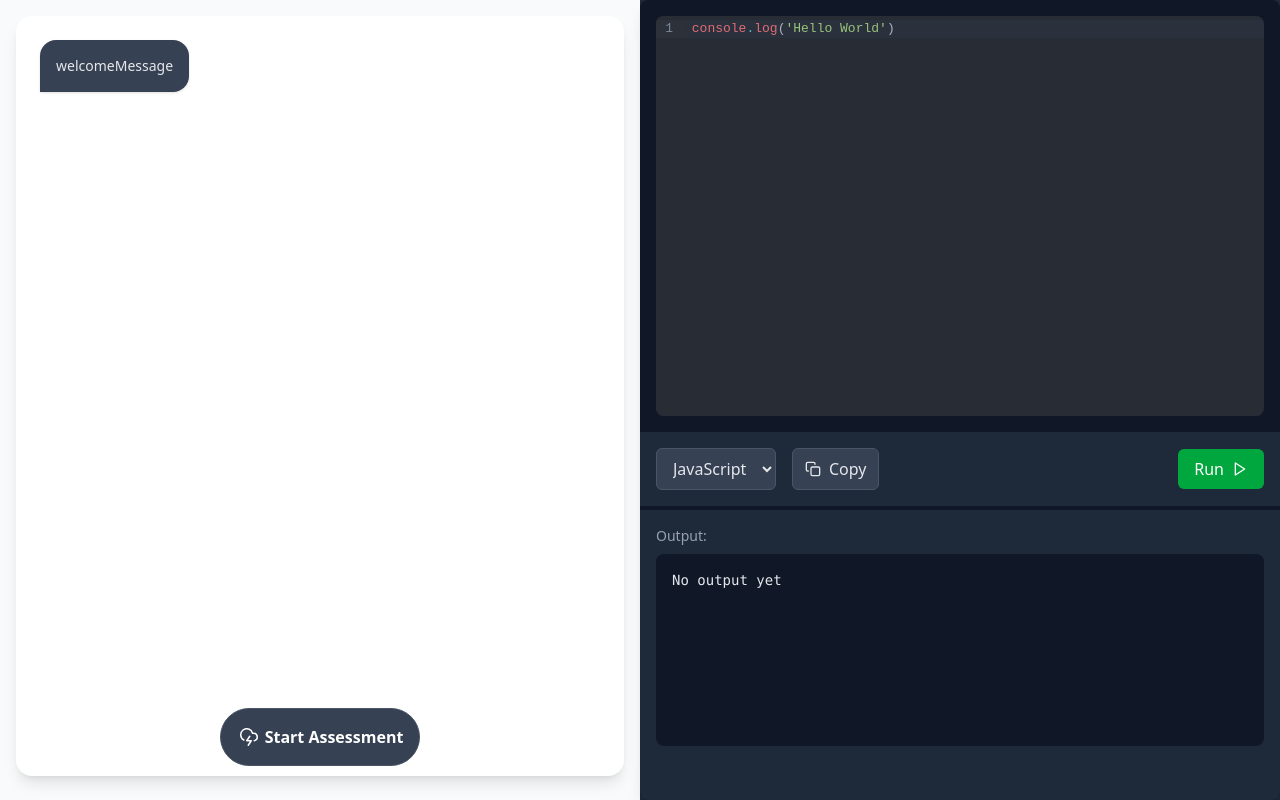
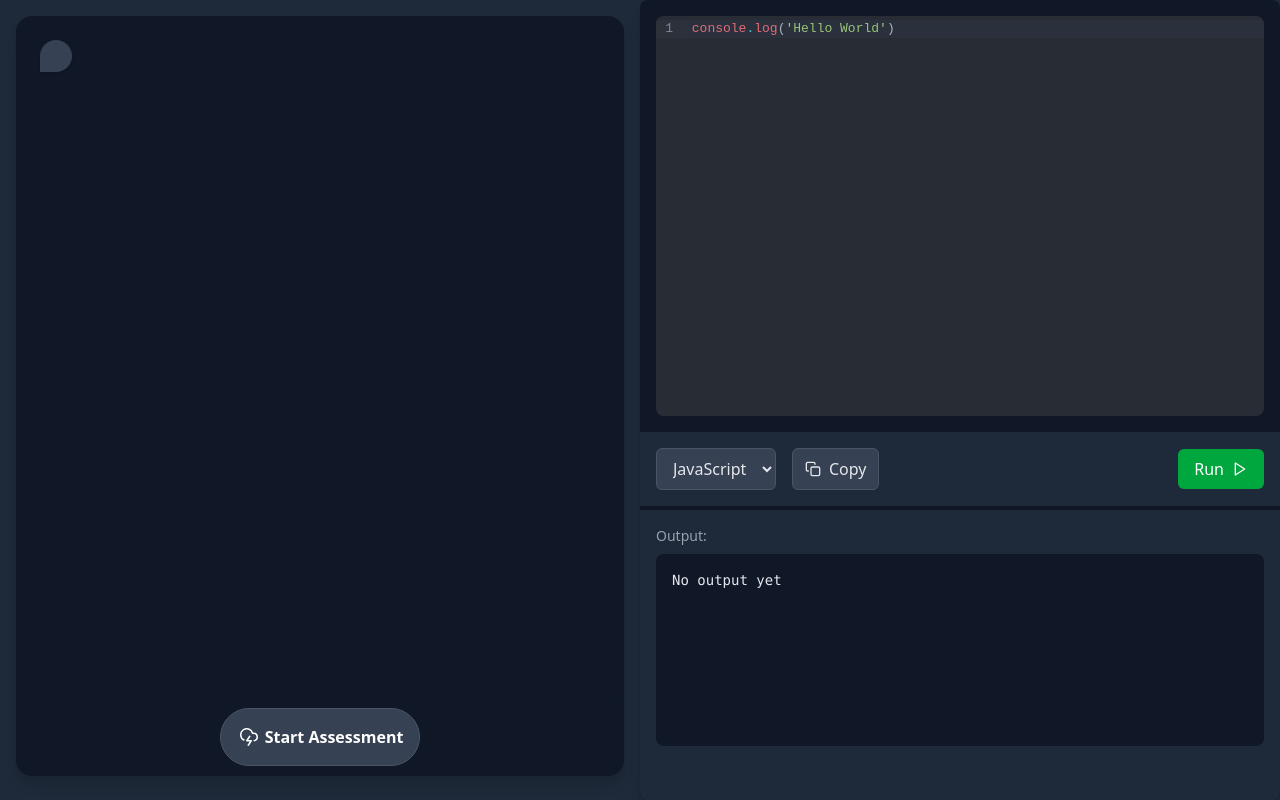
Before and after one commit to ShreyasGanesh911/Devtutor, a Next.js app: page /tutor in a window 1280 px wide. Built offline with nearby package versions, Linux system fonts and the light colour scheme.

Commit message:
code cleanup

```diff
--- a/app/tutor/Chat.tsx
+++ b/app/tutor/Chat.tsx
@@ -1,7 +1,6 @@
 'use client'
-import axios from 'axios';
 import React, { useEffect, useRef, useState } from 'react'
-import { createEventMessage} from './functions';
+import { createEventMessage, gpt_script, welcomeMessage} from './functions';
 import MessageBubble from './components/MessageBubble';
 import SessionControls from './components/SessionControls';
 import MicButton from './components/MicButton';
@@ -20,7 +19,7 @@ function Chat() {
   const mediaStream = useRef<MediaStream | null>(null);
   const chatContainerRef = useRef<HTMLDivElement>(null);
   const messagesEndRef = useRef<HTMLDivElement>(null);
-  const [messages, setMessages] = useState<Message[]>([{ text: "welcomeMessage", isUser: false, timestamp: new Date() }]);
+  const [messages, setMessages] = useState<Message[]>([{ text: welcomeMessage, isUser: false, timestamp: new Date() }]);
   // Audio recording state
   const mediaRecorder = useRef<MediaRecorder | null>(null);
   const audioChunks = useRef<Blob[]>([]);
@@ -62,24 +61,25 @@ function Chat() {
           console.error('No audio data recorded');
           return;
         }
-        const audioFile = new File([audioBlob], 'audio.webm', { type: 'audio/webm' });
-        try {
-          const formData = new FormData();
-          formData.append('file', audioFile);
-          formData.append('model', 'whisper-1');
-          const response = await fetch("api/session",{
-            method:"POST",
-            body:formData
-          })
-          const data = await response.json()
-          console.log("Transcription Data",data)
-          const transcribedText = data.text;
-          if (transcribedText) {
-            sendTextMessage(transcribedText);
-          }
-        } catch (error) {
-          console.error('Error getting transcription', error);
-        }
+        // sendTextMessage("🎤 Audio message sent")
+        // const audioFile = new File([audioBlob], 'audio.webm', { type: 'audio/webm' });
+        // try {
+        //   const formData = new FormData();
+        //   formData.append('file', audioFile);
+        //   formData.append('model', 'whisper-1');
+        //   const response = await fetch("api/session",{
+        //     method:"POST",
+        //     body:formData
+        //   })
+        //   const data = await response.json()
+        //   console.log("Transcription Data",data)
+        //   const transcribedText = data.text;
+        //   if (transcribedText) {
+        //     sendTextMessage(transcribedText);
+        //   }
+        // } catch (error) {
+        //   console.error('Error getting transcription', error);
+        // }
       };
     } catch (error) {
       console.error('Error stopping recording:', error);
@@ -192,6 +192,7 @@ function Chat() {
     }
     if(eventData.type === "response.audio_transcript.delta") {
       const deltaText = eventData.delta;
+      console.log("Delta Text", deltaText);
       if (typeof deltaText === "string") {
         setMessages(prev => {
           // Check if we have a previous message from assistant
@@ -230,13 +231,9 @@ function Chat() {
         setIsSessionActive(true);
         setEvents([]);
         // Send the sales script once the channel is open
-        // const systemEvent = createEventMessage("message","system","input_text",systemPrompt)
-        // sendClientEvent(systemEvent);
-        // // Send a message to the user to indicate the assessment has started
-        // const assistantMessageEvent = createEventMessage("message","assistant",'text',sales_script)
-        // setTimeout(() => {
-        //   sendClientEvent(assistantMessageEvent);
-        // }, 300);
+        const systemEvent = createEventMessage("message","system","input_text",gpt_script)
+        sendClientEvent(systemEvent);
+
         setMessages([...messages, { isUser: true, text: "Starting assessment", timestamp: new Date() }]);
         sendClientEvent({ type: "response.create" });
       });
@@ -253,8 +250,8 @@ function Chat() {
 
   return (
     <>
-      <div className="flex w-1/2 justify-center items-start min-h-screen bg-gray-50 p-4">
-        <div className="w-full  relative h-[95vh] bg-white rounded-2xl shadow-lg">
+      <div className="flex w-1/2 justify-center items-start min-h-screen bg-gray-800 p-4">
+        <div className="w-full  relative h-[95vh] bg-gray-900 rounded-2xl shadow-lg">
         <div ref={chatContainerRef} className="h-full overflow-y-auto pb-40 px-6 pt-6">
           {messages.map((message, index) => (
             <MessageBubble  key={message.id || index} index={index}  message={message}
@@ -262,7 +259,7 @@ function Chat() {
           ))}
           <div ref={messagesEndRef} />
         </div>
-        <div className="absolute bottom-0.5 w-full left-0  rounded-2xl right-0 px-6 bg-white mr-5">
+        <div className="absolute bottom-0.5 w-full left-0  rounded-2xl right-0 px-6 bg-gray-900 mr-5">
             <SessionControls   startSession={startSession} stopSession={stopSession}
               sendClientEvent={sendClientEvent} sendTextMessage={sendTextMessage}
               serverEvents={events} isSessionActive={isSessionActive} />
```
